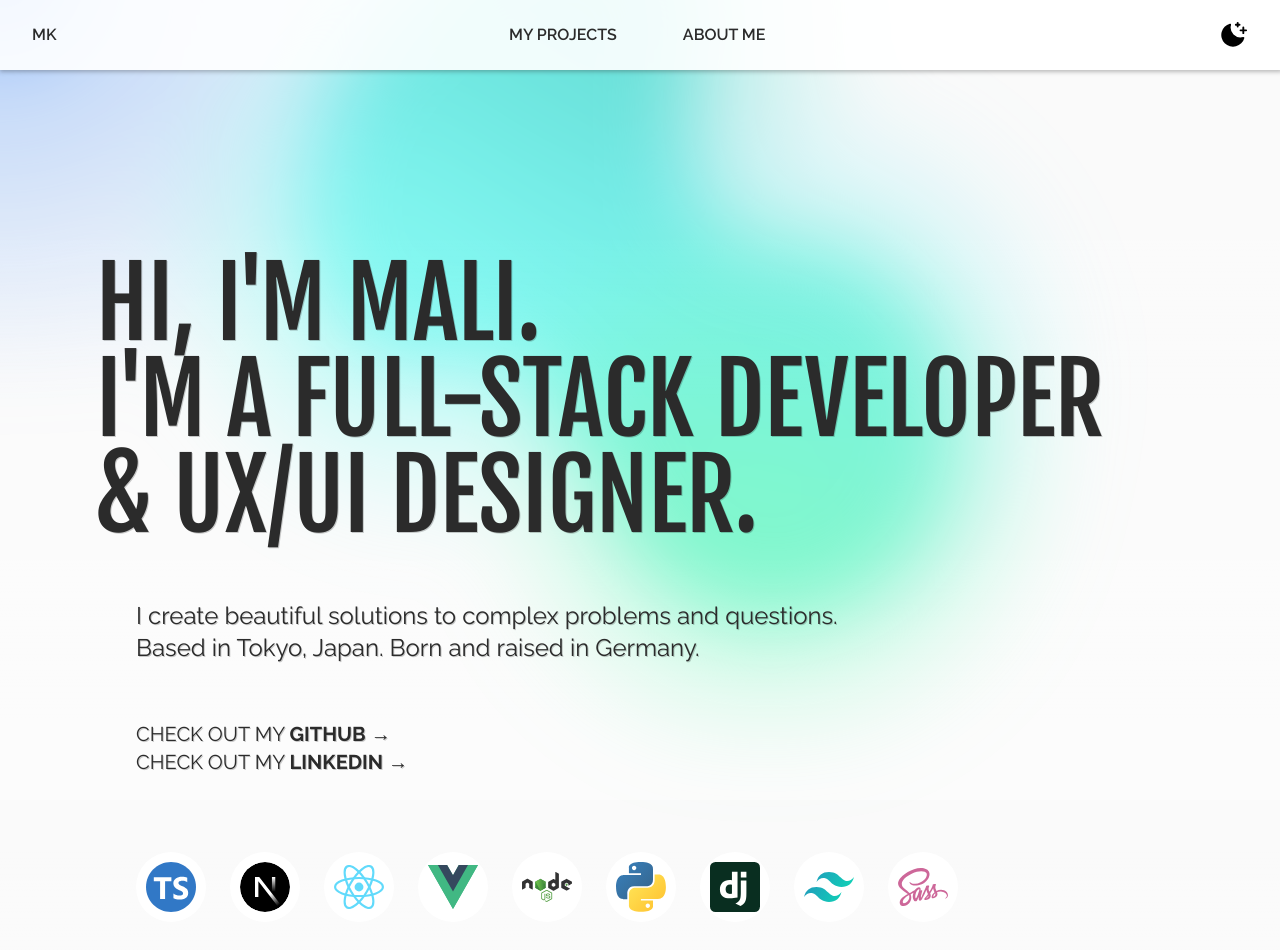
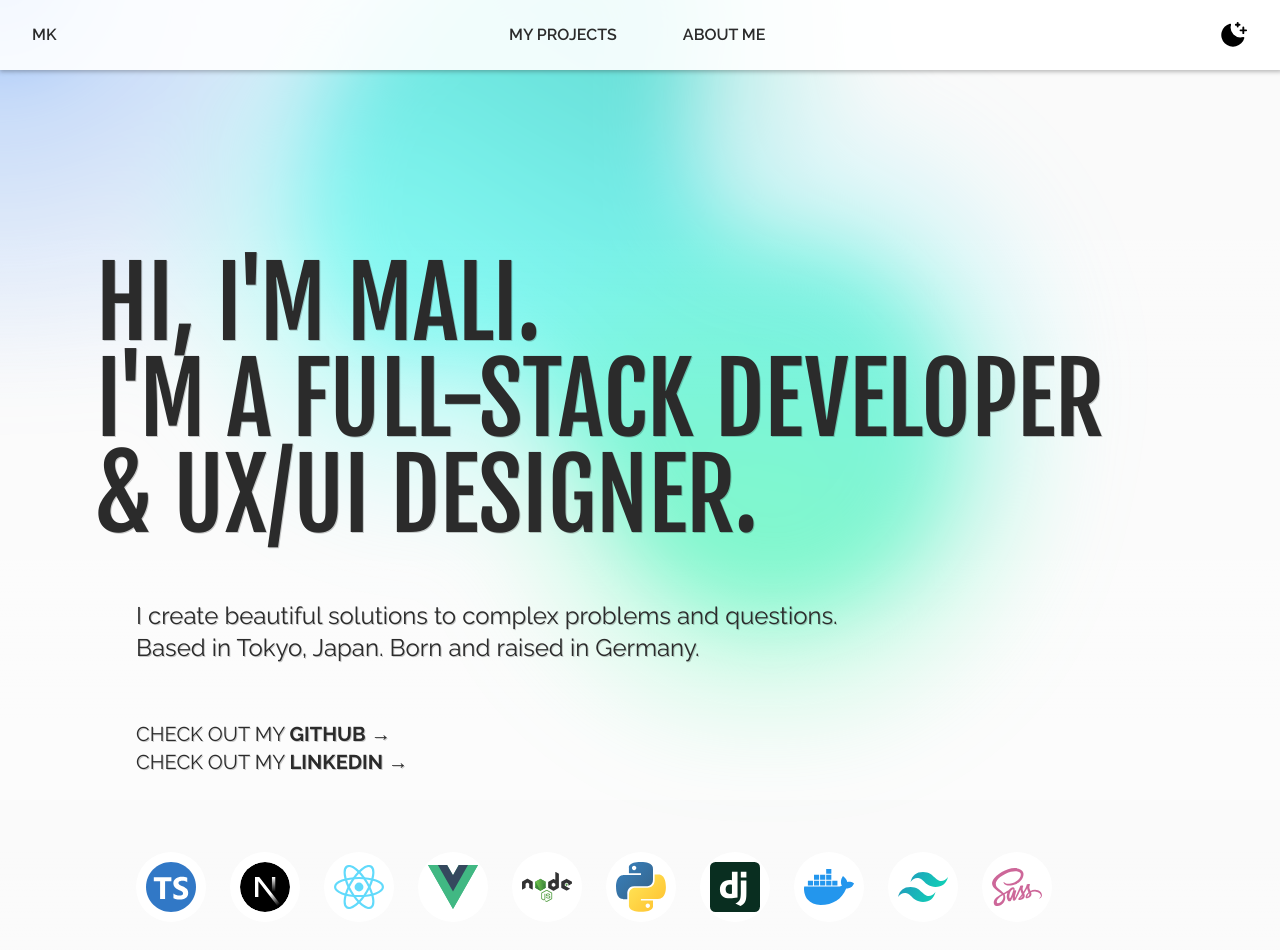
Before and after one commit to amekatze/portfolio2023, a Next.js app: page / in a window 1280 px wide. Shown: the top 950 px of the page. Built offline with nearby package versions, Linux system fonts and the light colour scheme.

Commit message:
add docker svg

```diff
--- a/src/components/Header.tsx
+++ b/src/components/Header.tsx
@@ -84,6 +84,12 @@ const Header: React.FC<HeaderProps> = ({ fjalla }) => {
         />
 
         <IconLink
+          href="https://www.docker.com/"
+          src="/icons/docker.svg"
+          alt="Docker"
+        />
+
+        <IconLink
           href="https://tailwindcss.com/"
           src="/icons/tailwind.svg"
           alt="Tailwind"
```
Also changed, not shown: public/icons/docker.svg (added).
